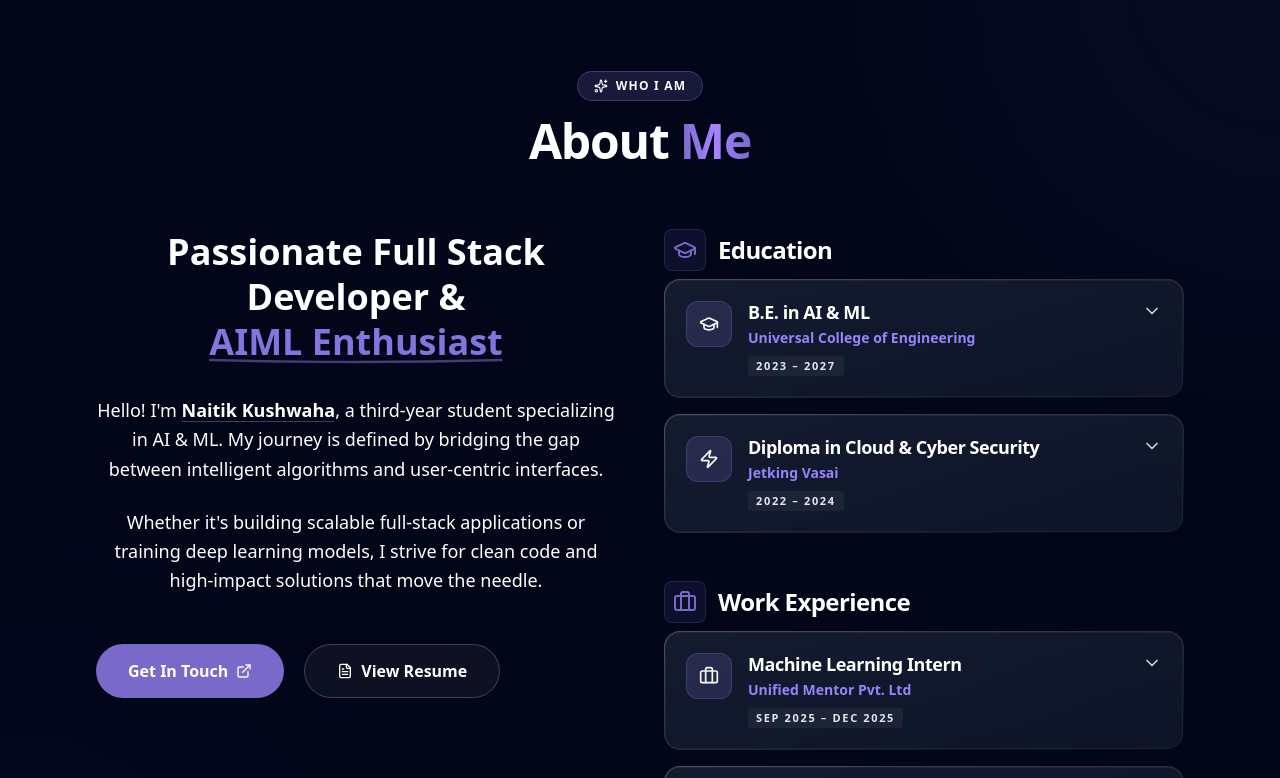
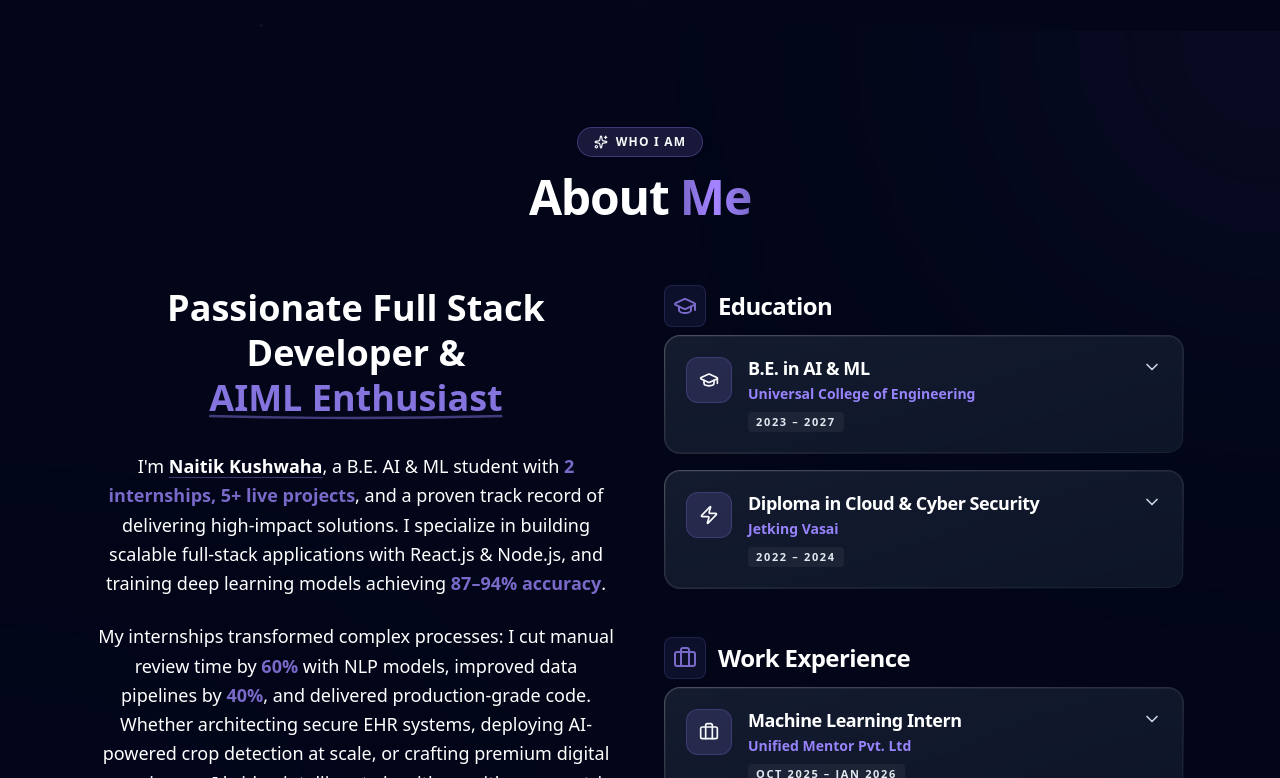
Before and after one commit to NAITIKK682/naitik-portfolio, a React (Vite) app: page / in a window 1280 px wide. Shown: the part 862-1640 px from the top of the page. Built offline with nearby package versions, Linux system fonts and the light colour scheme.

Commit message:
Updated Code for here section

```diff
--- a/src/components/AboutSection.jsx
+++ b/src/components/AboutSection.jsx
@@ -1,10 +1,26 @@
 import React, { useState } from "react";
-import { Briefcase, GraduationCap, Sparkles, ExternalLink, FileText, ChevronDown, Award, Zap } from "lucide-react";
+import {
+  Briefcase,
+  GraduationCap,
+  Sparkles,
+  ExternalLink,
+  FileText,
+  ChevronDown,
+  Award,
+  Zap,
+} from "lucide-react";
 import { motion, AnimatePresence } from "framer-motion";
 import StarBackground from "./StarBackground";
 
 /* --- Reusable Expandable Card --- */
-const ExpandableItem = ({ title, subtitle, duration, details, skills, icon: Icon }) => {
+const ExpandableItem = ({
+  title,
+  subtitle,
+  duration,
+  details,
+  skills,
+  icon: Icon,
+}) => {
   const [isOpen, setIsOpen] = useState(false);
 
   return (
@@ -19,14 +35,20 @@ const ExpandableItem = ({ title, subtitle, duration, details, skills, icon: Icon
     >
       <div className="relative p-5 bg-slate-900/90 backdrop-blur-2xl rounded-[15px] h-full overflow-hidden border border-white/5">
         <div className="flex items-start gap-4">
-          <div className={`p-3 rounded-xl transition-all duration-300 ${isOpen ? "bg-primary text-white shadow-lg shadow-primary/20" : "bg-primary/20 text-primary-foreground border border-primary/30"}`}>
+          <div
+            className={`p-3 rounded-xl transition-all duration-300 ${isOpen ? "bg-primary text-white shadow-lg shadow-primary/20" : "bg-primary/20 text-primary-foreground border border-primary/30"}`}
+          >
             <Icon className="h-5 w-5" />
           </div>
           <div className="flex-1 text-left">
             <div className="flex justify-between items-start">
               <div>
-                <h4 className="font-bold text-lg text-white leading-tight tracking-tight">{title}</h4>
-                <p className="text-sm text-primary font-semibold mt-1 brightness-125">{subtitle}</p>
+                <h4 className="font-bold text-lg text-white leading-tight tracking-tight">
+                  {title}
+                </h4>
+                <p className="text-sm text-primary font-semibold mt-1 brightness-125">
+                  {subtitle}
+                </p>
               </div>
               <motion.div
                 animate={{ rotate: isOpen ? 180 : 0 }}
@@ -54,7 +76,10 @@ const ExpandableItem = ({ title, subtitle, duration, details, skills, icon: Icon
                   </p>
                   <div className="flex flex-wrap gap-2">
                     {skills.map((skill) => (
-                      <span key={skill} className="text-[10px] px-2.5 py-1 rounded-md bg-primary/20 border border-primary/40 text-white font-bold tracking-wide uppercase">
+                      <span
+                        key={skill}
+                        className="text-[10px] px-2.5 py-1 rounded-md bg-primary/20 border border-primary/40 text-white font-bold tracking-wide uppercase"
+                      >
                         {skill}
                       </span>
                     ))}
@@ -77,7 +102,11 @@ export default function AboutSection() {
 
   const itemVariants = {
     hidden: { y: 20, opacity: 0 },
-    visible: { y: 0, opacity: 1, transition: { type: "spring", stiffness: 100 } },
+    visible: {
+      y: 0,
+      opacity: 1,
+      transition: { type: "spring", stiffness: 100 },
+    },
   };
 
   const education = [
@@ -86,40 +115,47 @@ export default function AboutSection() {
       subtitle: "Universal College of Engineering",
       duration: "2023 – 2027",
       icon: GraduationCap,
-      details: "Focusing on Neural Networks, Deep Learning, and Computational Intelligence. Maintaining excellence in both core engineering and AI specializations.",
-      skills: ["Neural Networks", "Python", "Data Structures", "TensorFlow"]
+      details:
+        "Focusing on Neural Networks, Deep Learning, and Computational Intelligence. Maintaining excellence in both core engineering and AI specializations.",
+      skills: ["Neural Networks", "Python", "Data Structures", "TensorFlow"],
     },
     {
       title: "Diploma in Cloud & Cyber Security",
       subtitle: "Jetking Vasai",
       duration: "2022 – 2024",
       icon: Zap,
-      details: "Professional certification covering AWS architecture, network security protocols, and Linux administration.",
-      skills: ["AWS", "Networking", "Cyber Security", "Linux"]
-    }
+      details:
+        "Professional certification covering AWS architecture, network security protocols, and Linux administration.",
+      skills: ["AWS", "Networking", "Cyber Security", "Linux"],
+    },
   ];
 
   const experience = [
     {
       title: "Machine Learning Intern",
       subtitle: "Unified Mentor Pvt. Ltd",
-      duration: "Sep 2025 – Dec 2025",
+      duration: "Oct 2025 – Jan 2026",
       icon: Briefcase,
-      details: "Spearheaded predictive model development and optimized data pipelines, achieving a 15% increase in model accuracy.",
-      skills: ["Scikit-Learn", "Pandas", "Feature Engineering", "Data Viz"]
+      details:
+        "Spearheaded predictive model development and optimized data pipelines, achieving a 15% increase in model accuracy.",
+      skills: ["Scikit-Learn", "Pandas", "Feature Engineering", "Data Viz"],
     },
     {
       title: "Python Development Intern",
       subtitle: "Techno Hacks EduTech",
       duration: "Aug 2025 – Sep 2025",
       icon: Briefcase,
-      details: "Developed backend automation scripts and contributed to core internal tool APIs using Flask and Python.",
-      skills: ["Flask", "Automation", "SQL", "Python"]
-    }
+      details:
+        "Developed backend automation scripts and contributed to core internal tool APIs using Flask and Python.",
+      skills: ["Flask", "Automation", "SQL", "Python"],
+    },
   ];
 
   return (
-    <section id="about" className="py-24 px-4 relative overflow-hidden bg-slate-950">
+    <section
+      id="about"
+      className="py-24 px-4 relative overflow-hidden bg-slate-950"
+    >
       <StarBackground />
 
       <div className="absolute inset-0 z-0 pointer-events-none">
@@ -139,7 +175,10 @@ export default function AboutSection() {
             <Sparkles className="w-3.5 h-3.5" /> Who I Am
           </span>
           <h2 className="text-4xl md:text-5xl font-extrabold tracking-tight text-white">
-            About <span className="text-transparent bg-clip-text bg-gradient-to-r from-primary via-violet-400 to-primary">Me</span>
+            About{" "}
+            <span className="text-transparent bg-clip-text bg-gradient-to-r from-primary via-violet-400 to-primary">
+              Me
+            </span>
           </h2>
         </motion.div>
 
@@ -150,29 +189,62 @@ export default function AboutSection() {
               Passionate Full Stack Developer & <br />
               <span className="text-primary brightness-110 relative inline-block">
                 AIML Enthusiast
-                <svg className="absolute w-full h-2 bottom-0 left-0 text-primary opacity-50" viewBox="0 0 100 10" preserveAspectRatio="none">
-                  <path d="M0 5 Q 50 10 100 5" stroke="currentColor" strokeWidth="3" fill="none" />
+                <svg
+                  className="absolute w-full h-2 bottom-0 left-0 text-primary opacity-50"
+                  viewBox="0 0 100 10"
+                  preserveAspectRatio="none"
+                >
+                  <path
+                    d="M0 5 Q 50 10 100 5"
+                    stroke="currentColor"
+                    strokeWidth="3"
+                    fill="none"
+                  />
                 </svg>
               </span>
             </h3>
 
             <div className="space-y-6 text-lg text-slate-300 leading-relaxed font-medium">
               <p>
-                Hello! I'm <span className="text-white font-bold decoration-primary/50 underline-offset-4 underline">Naitik Kushwaha</span>, a third-year student specializing in AI & ML. My journey is defined by bridging the gap between intelligent algorithms and user-centric interfaces.
+                I'm{" "}
+                <span className="text-white font-bold decoration-primary/50 underline-offset-4 underline">
+                  Naitik Kushwaha
+                </span>
+                , a B.E. AI & ML student with{" "}
+                <span className="font-semibold text-primary">
+                  2 internships, 5+ live projects
+                </span>
+                , and a proven track record of delivering high-impact solutions.
+                I specialize in building scalable full-stack applications with
+                React.js & Node.js, and training deep learning models achieving{" "}
+                <span className="font-semibold text-primary">
+                  87–94% accuracy
+                </span>
+                .
               </p>
               <p>
-                Whether it's building scalable full-stack applications or training deep learning models, I strive for clean code and high-impact solutions that move the needle.
+                My internships transformed complex processes: I cut manual
+                review time by{" "}
+                <span className="font-semibold text-primary">60%</span> with NLP
+                models, improved data pipelines by{" "}
+                <span className="font-semibold text-primary">40%</span>, and
+                delivered production-grade code. Whether architecting secure EHR
+                systems, deploying AI-powered crop detection at scale, or
+                crafting premium digital experiences, I bridge intelligent
+                algorithms with user-centric interfaces—obsessed with clean code
+                and measurable impact.
               </p>
             </div>
 
-            <div className="flex flex-col sm:flex-row gap-5 pt-4">
+            <div className="flex flex-col sm:flex-row gap-5 pt-4 w-full justify-center items-center">
               <motion.a
                 href="#contact"
                 whileHover={{ scale: 1.05, translateY: -2 }}
                 whileTap={{ scale: 0.95 }}
                 className="group relative px-8 py-3.5 bg-primary text-white rounded-full font-bold overflow-hidden shadow-[0_0_20px_rgba(var(--primary),0.3)] flex items-center justify-center gap-2 transition-all"
               >
-                Get In Touch <ExternalLink className="w-4 h-4 transition-transform group-hover:translate-x-1" />
+                Get In Touch{" "}
+                <ExternalLink className="w-4 h-4 transition-transform group-hover:translate-x-1" />
               </motion.a>
 
               <motion.a
@@ -194,7 +266,9 @@ export default function AboutSection() {
                 <div className="p-2 bg-primary/10 rounded-lg border border-primary/20">
                   <GraduationCap className="text-primary h-6 w-6" />
                 </div>
-                <h4 className="text-2xl font-bold text-white tracking-tight">Education</h4>
+                <h4 className="text-2xl font-bold text-white tracking-tight">
+                  Education
+                </h4>
               </div>
               <div className="grid gap-4">
                 {education.map((edu, i) => (
@@ -208,7 +282,9 @@ export default function AboutSection() {
                 <div className="p-2 bg-primary/10 rounded-lg border border-primary/20">
                   <Briefcase className="text-primary h-6 w-6" />
                 </div>
-                <h4 className="text-2xl font-bold text-white tracking-tight">Work Experience</h4>
+                <h4 className="text-2xl font-bold text-white tracking-tight">
+                  Work Experience
+                </h4>
               </div>
               <div className="grid gap-4">
                 {experience.map((exp, i) => (
--- a/src/components/HeroSection.jsx
+++ b/src/components/HeroSection.jsx
@@ -62,7 +62,7 @@ export default function HeroSection() {
             initial={{ scale: 0.8, opacity: 0 }}
             animate={{ scale: 1, opacity: 1 }}
             transition={{ duration: 1, ease: [0.21, 0.47, 0.32, 0.98] }}
-            className="relative"
+            className="relative mt-10 md:mt-14"
           >
             {/* Animated Glow Behind Image */}
             <motion.div
--- a/src/components/Navbar.jsx
+++ b/src/components/Navbar.jsx
@@ -45,7 +45,7 @@ export default function Navbar() {
           </div>
           <div className="flex flex-col">
             <span className="text-xl font-black tracking-tighter text-white leading-none">NAITIK</span>
-            <span className="text-[10px] font-bold text-primary uppercase tracking-[0.3em] leading-none mt-1">Dev</span>
+            <span className="text-[10px] font-bold text-primary uppercase tracking-[0.3em] leading-none mt-1">Kushwaha</span>
           </div>
         </a>
 
--- a/src/components/SkillsSection.jsx
+++ b/src/components/SkillsSection.jsx
@@ -41,7 +41,6 @@ const skills = [
   { name: "VS Code", category: "Tools", level: 95, icon: "V", color: "#007ACC" },
   { name: "Google Colab", category: "Tools", level: 85, icon: "Col", color: "#F9AB00" },
   { name: "MS Excel", category: "Tools", level: 88, icon: "Xl", color: "#217346" },
-  { name: "Power BI", category: "Tools", level: 82, icon: "Pb", color: "#F2C811" },
 ];
 
 const categories = [
```
Also changed, not shown: public/profile.jpg, 1 other file (tests, documents, lock files or other folders).
